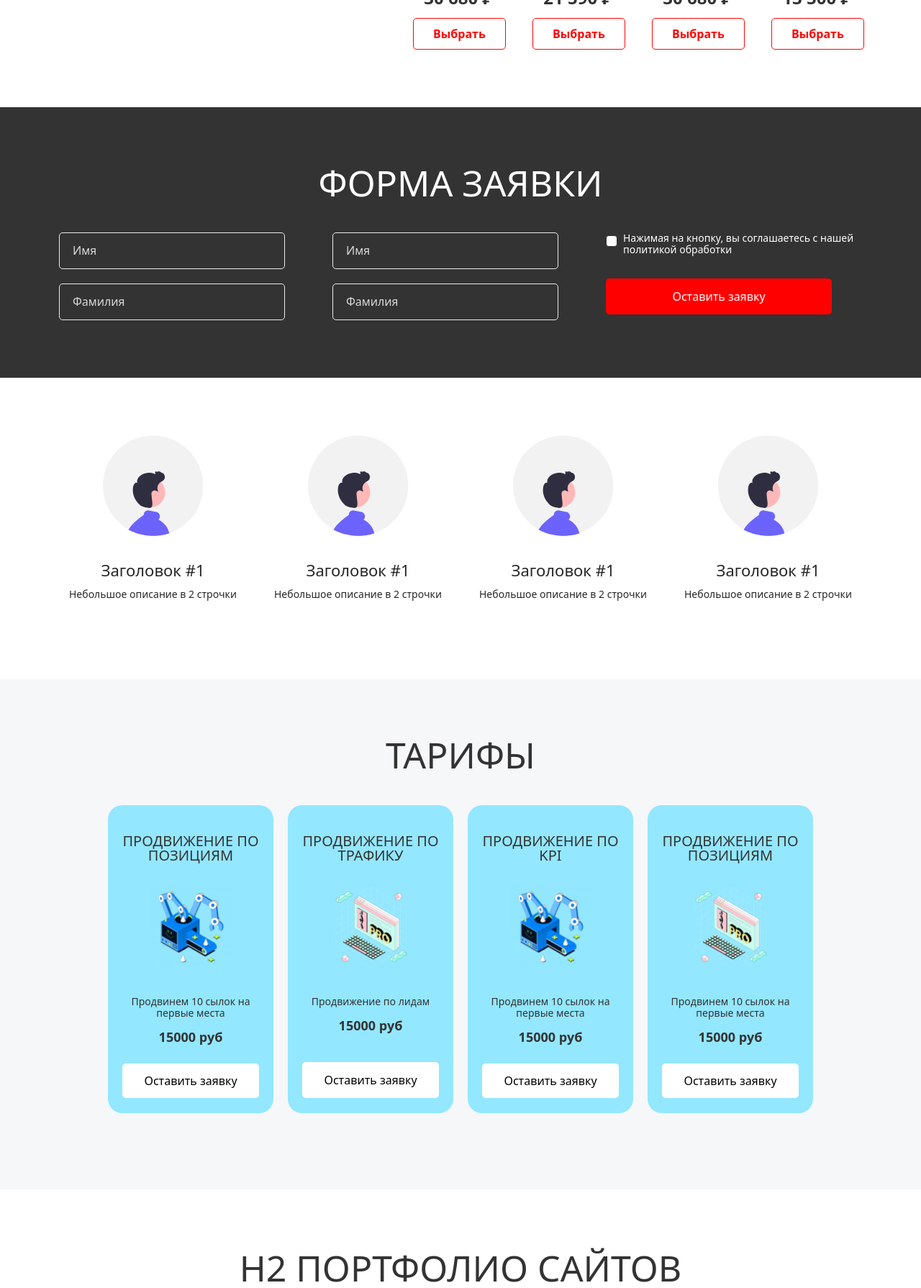
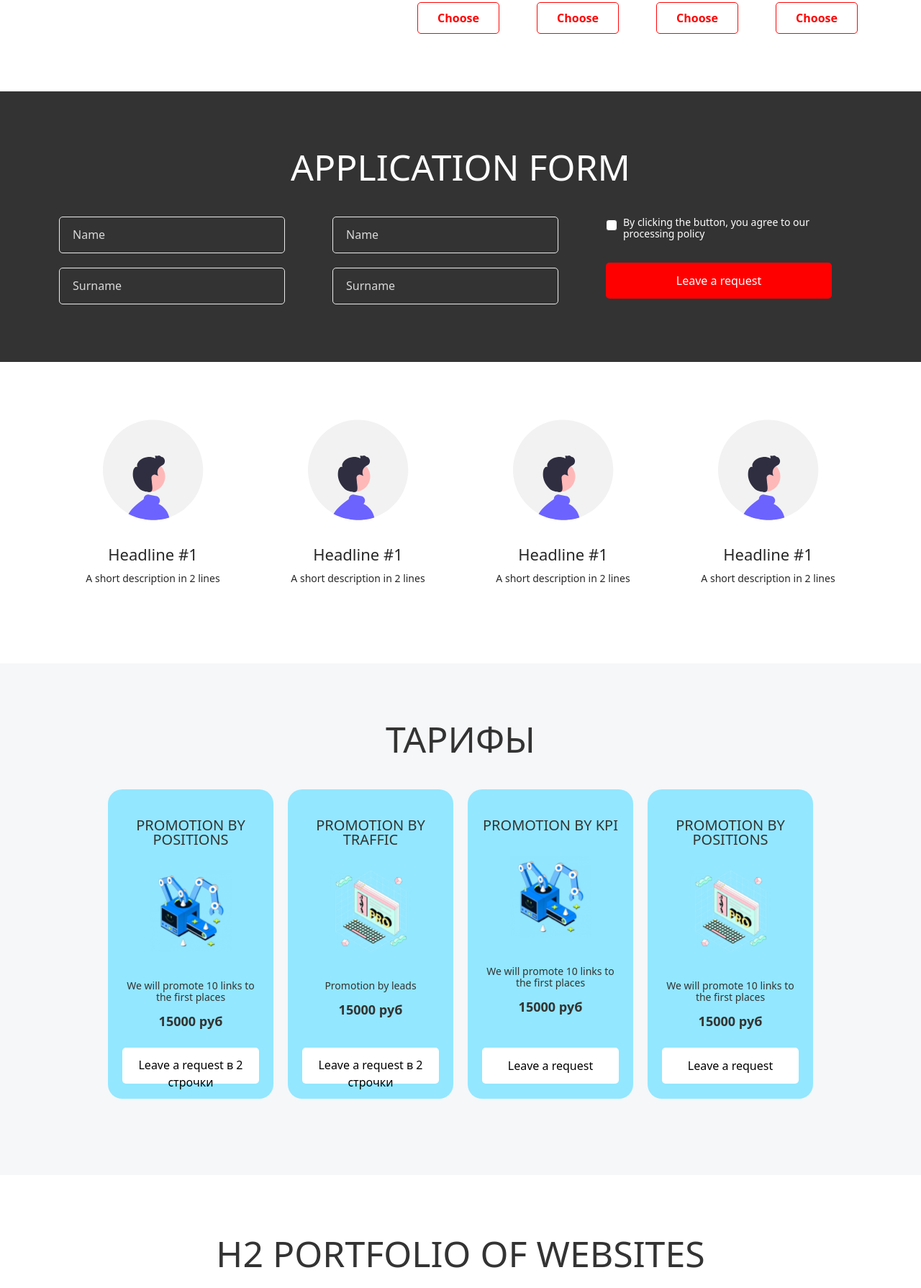
Before and after one commit to Vlad-Vasinev/alkk-vercel, a plain HTML site: page index.html in a window 1280 px wide. Shown: the part 2529-4319 px from the top of the page at 72% size. Drawn offline with nearby package versions, Linux system fonts and the light colour scheme.

Commit message:
Update index.html

```diff
--- a/index.html
+++ b/index.html
@@ -472,11 +472,10 @@
                         <li class="compare__item">
                             <div class="compare__wrapper">
                                 <div class="compare__content">
-                                    <h4 class="compare__content-title">кластеризация ключевых слов и составление карты
-                                        релевантности</h4>
+                                    <h4 class="compare__content-title">Keyword clustering and mapping
+                                        relevance</h4>
                                     <div class="compare__content-text">
-                                        Определим основных конкурентов, их преимущества и недостатки, выстроим стратегию
-                                        продвижения, без предоставления отчета
+                                        We will identify the main competitors, their advantages and disadvantages, and build a promotion strategy without providing a report
                                     </div>
                                 </div>
                                 <ul class="compare__include">
@@ -517,19 +516,19 @@
             <ul class="price-list row">
                 <li class="price-list__item col-md-3 col-sm-6">
                     <div class="cost">30 680 ₽</div>
-                    <button class="pick">Выбрать</button>
+                    <button class="pick">Choose</button>
                 </li>
                 <li class="price-list__item col-md-3 col-sm-6">
                     <div class="cost">21 590 ₽</div>
-                    <button class="pick">Выбрать</button>
+                    <button class="pick">Choose</button>
                 </li>
                 <li class="price-list__item col-md-3 col-sm-6">
                     <div class="cost">30 680 ₽</div>
-                    <button class="pick">Выбрать</button>
+                    <button class="pick">Choose</button>
                 </li>
                 <li class="price-list__item col-md-3 col-sm-6">
                     <div class="cost">13 500 ₽</div>
-                    <button class="pick">Выбрать</button>
+                    <button class="pick">Choose</button>
                 </li>
             </ul>
         </div>
@@ -541,27 +540,27 @@
                 <div class="col-12">
                     <h2 class="subtitle text-center form__title"
                     data-aos="fade-up"
-                    >Форма заявки</h2>
+                    >Application form</h2>
                 </div>
             </div>
             <div class="row">
                 <div class="col-md-4 col-sm-12">
                     <form class="form__item">
                         <div class="name">
-                            <input class="form__input" placeholder="Имя">
+                            <input class="form__input" placeholder="Name">
                         </div>
                         <div class="sername">
-                            <input class="form__input" placeholder="Фамилия">
+                            <input class="form__input" placeholder="Surname">
                         </div>
                     </form>
                 </div>
                 <div class="col-md-4 col-sm-12">
                     <form class="form__item">
                         <div class="name">
-                            <input class="form__input" placeholder="Имя">
+                            <input class="form__input" placeholder="Name">
                         </div>
                         <div class="sername">
-                            <input class="form__input" placeholder="Фамилия">
+                            <input class="form__input" placeholder="Surname">
                         </div>
                     </form>
                 </div>
@@ -569,11 +568,11 @@
                     <div class="form-check">
                         <input class="form-check-input" type="checkbox" value="" id="flexCheckDefault">
                         <label class="form-check-label" for="flexCheckDefault">
-                            Нажимая на кнопку, вы соглашаетесь
-                            с нашей политикой обработки
+                            By clicking the button, you agree
+to our processing policy
                         </label>
                     </div>
-                    <button type="submit" class="form__btn">Оставить заявку</button>
+                    <button type="submit" class="form__btn">Leave a request</button>
                 </div>
             </div>
         </div>
@@ -605,11 +604,10 @@
                                         fill="#2F2E41" />
                                 </svg>
                             </div>
-                            <h3 class="example__title">Заголовок #1</h3>
+                            <h3 class="example__title">Headline #1</h3>
                             <div class="text">
                                 <p>
-                                    Небольшое описание
-                                    в 2 строчки
+                                    A short description in 2 lines
                                 </p>
                             </div>
                         </div>
@@ -638,11 +636,10 @@
                                         fill="#2F2E41" />
                                 </svg>
                             </div>
-                            <h3 class="example__title">Заголовок #1</h3>
+                            <h3 class="example__title">Headline #1</h3>
                             <div class="text">
                                 <p>
-                                    Небольшое описание
-                                    в 2 строчки
+                                    A short description in 2 lines
                                 </p>
                             </div>
                         </div>
@@ -671,11 +668,10 @@
                                         fill="#2F2E41" />
                                 </svg>
                             </div>
-                            <h3 class="example__title">Заголовок #1</h3>
+                            <h3 class="example__title">Headline #1</h3>
                             <div class="text">
                                 <p>
-                                    Небольшое описание
-                                    в 2 строчки
+                                    A short description in 2 lines
                                 </p>
                             </div>
                         </div>
@@ -704,11 +700,10 @@
                                         fill="#2F2E41" />
                                 </svg>
                             </div>
-                            <h3 class="example__title">Заголовок #1</h3>
+                            <h3 class="example__title">Headline #1</h3>
                             <div class="text">
                                 <p>
-                                    Небольшое описание
-                                    в 2 строчки
+                                    A short description in 2 lines
                                 </p>
                             </div>
                         </div>
@@ -734,18 +729,17 @@
                 >
                     <div class="rates__item">
                         <h3 class="rates__item-title text-center">
-                            Продвижение по
-                            позициям
+                            Promotion by
+positions
                         </h3>
                         <div class="rates__img">
                             <img src="/images/rate-item-1.png" alt="rate first">
                         </div>
                         <h4 class="rates__item-subtitle text-center">
-                            Продвинем 10 сылок
-                            на первые места
+                            We will promote 10 links to the first places
                             <span class="rates__price">15000 руб</span>
                         </h4>
-                        <button class="rates__btn">Оставить заявку</button>
+                        <button class="rates__btn">Leave a request                                  в 2 строчки</button>
                     </div>
                 </div>
                 <div class="rates__col col-lg-3 col-md-6 col-sm-12"
@@ -754,18 +748,16 @@
                 >
                     <div class="rates__item">
                         <h3 class="rates__item-title text-center">
-                            Продвижение по
-                            трафику
+                            Promotion by traffic
                         </h3>
                         <div class="rates__img">
                             <img src="/images/rate-item-2.png" alt="rate first">
                         </div>
                         <h4 class="rates__item-subtitle text-center">
-                            Продвижение по
-                            лидам
+                            Promotion by leads
                             <span class="rates__price">15000 руб</span>
                         </h4>
-                        <button class="rates__btn">Оставить заявку</button>
+                        <button class="rates__btn">Leave a request                                  в 2 строчки</button>
                     </div>
                 </div>
                 <div class="rates__col col-lg-3 col-md-6 col-sm-12"
@@ -774,18 +766,16 @@
                 >
                     <div class="rates__item">
                         <h3 class="rates__item-title text-center">
-                            Продвижение по
-                            KPI
+                            Promotion by KPI
                         </h3>
                         <div class="rates__img">
                             <img src="/images/rate-item-1.png" alt="rate first">
                         </div>
                         <h4 class="rates__item-subtitle text-center">
-                            Продвинем 10 сылок
-                            на первые места
+                            We will promote 10 links to the first places
                             <span class="rates__price">15000 руб</span>
                         </h4>
-                        <button class="rates__btn">Оставить заявку</button>
+                        <button class="rates__btn">Leave a request</button>
                     </div>
                 </div>
                 <div class="rates__col col-lg-3 col-md-6 col-sm-12"
@@ -794,18 +784,17 @@
                 >
                     <div class="rates__item">
                         <h3 class="rates__item-title text-center">
-                            Продвижение по
-                            позициям
+                            Promotion by
+positions
                         </h3>
                         <div class="rates__img">
                             <img src="/images/rate-item-2.png" alt="rate first">
                         </div>
                         <h4 class="rates__item-subtitle text-center">
-                            Продвинем 10 сылок
-                            на первые места
+                            We will promote 10 links to the first places
                             <span class="rates__price">15000 руб</span>
                         </h4>
-                        <button class="rates__btn">Оставить заявку</button>
+                        <button class="rates__btn">Leave a request</button>
                     </div>
                 </div>
             </div>
@@ -818,7 +807,7 @@
                 <div class="col-12">
                     <h2 class="subtitle text-center portfolio__title"
                     data-aos="fade-up"
-                    >h2 портфолио сайтов</h2>
+                    >h2 Portfolio of websites</h2>
                 </div>
             </div>
             <div class="row portfolio__row">
@@ -831,8 +820,8 @@
                             <img src="/images/portfolio-item-1.jpg" alt="portfolio  item">
                         </div>
                         <h3 class="portfolio__item-title">
-                            Продвижение
-                            по позициям
+                            Promotion
+by positions
                         </h3>
                         <a class="portfolio__item-link" href="#">ecutools.ru</a>
                     </div>
@@ -846,8 +835,8 @@
                             <img src="/images/portfolio-item-2.jpg" alt="portfolio  item">
                         </div>
                         <h3 class="portfolio__item-title">
-                            Продвижение
-                            по значениям
+                            Promotion
+by values
                         </h3>
                         <a class="portfolio__item-link" href="#">ecutools.ru</a>
                     </div>
@@ -861,7 +850,7 @@
                             <img src="/images/portfolio-item-3.jpg" alt="portfolio  item">
                         </div>
                         <h3 class="portfolio__item-title">
-                            Разбор и анализ
+                            Analysis and Disassembly
                         </h3>
                         <a class="portfolio__item-link" href="#">ecutools.ru</a>
                     </div>
@@ -875,7 +864,7 @@
                             <img src="/images/portfolio-item-4.jpg" alt="portfolio  item">
                         </div>
                         <h3 class="portfolio__item-title">
-                            Внимание к деталям
+                            Attention to detail
                         </h3>
                         <a class="portfolio__item-link" href="#">ecutools.ru</a>
                     </div>
@@ -914,44 +903,43 @@
                                     fill="#FF0404" />
                             </svg>
                             <span class="logo__link-subtitle">
-                                Интернет-
-                                агентство
+                                Internet agency
                             </span>
                         </a>
                     </div>
                 </div>
                 <div class="footer__col col-lg-3 col-sm-4 col-12">
                     <div class="footer__item">
-                        <h3 class="footer__title">Продвижение сайтов</h3>
+                        <h3 class="footer__title">Website promotion</h3>
                         <ul class="footer__list">
                             <li class="footer__list-item">
-                                <a class="footer__list-link" href="#">По позициям</a>
+                                <a class="footer__list-link" href="#">By positions</a>
                             </li>
                             <li class="footer__list-item">
-                                <a class="footer__list-link" href="#">По трафику</a>
+                                <a class="footer__list-link" href="#">By traffic</a>
                             </li>
                         </ul>
                     </div>
                 </div>
                 <div class="footer__col col-lg-3 col-sm-4 col-12">
                     <div class="footer__item">
-                        <h3 class="footer__title">Создание сайтов</h3>
+                        <h3 class="footer__title">Website creation</h3>
                         <ul class="footer__list">
                             <li class="footer__list-item">
-                                <a class="footer__list-link" href="#">Визитки</a>
+                                <a class="footer__list-link" href="#">Business cards</a>
                             </li>
                             <li class="footer__list-item">
-                                <a class="footer__list-link" href="#">Каталог</a>
+                                <a class="footer__list-link" href="#">Catalog</a>
                             </li>
                         </ul>
                     </div>
                 </div>
                 <div class="footer__col col-lg-3 col-sm-4 col-12">
                     <div class="footer__item">
-                        <h3 class="footer__title">Контекстная реклама </h3>
+                        <h3 class="footer__title">Contextual advertising </h3>
                         <ul class="footer__list">
                             <li class="footer__list-item">
-                                <a class="footer__list-link" href="#">Яндекс Директ</a>
+                                <a class="footer__list-link" href="#">Yandex Direct</a>
                             </li>
                             <li class="footer__list-item">
                                 <a class="footer__list-link" href="#">Google Adwords</a>
@@ -968,7 +956,7 @@
                             <a class="footer__bottom-link" href="#">с 2021. ALKK</a>
                         </li>
                         <li class="footer__bottom-item">
-                            <a class="footer__bottom-link" href="#">Карта сайта</a>
+                            <a class="footer__bottom-link" href="#">Sitemap</a>
                         </li>
                     </ul>
                 </div>
```
